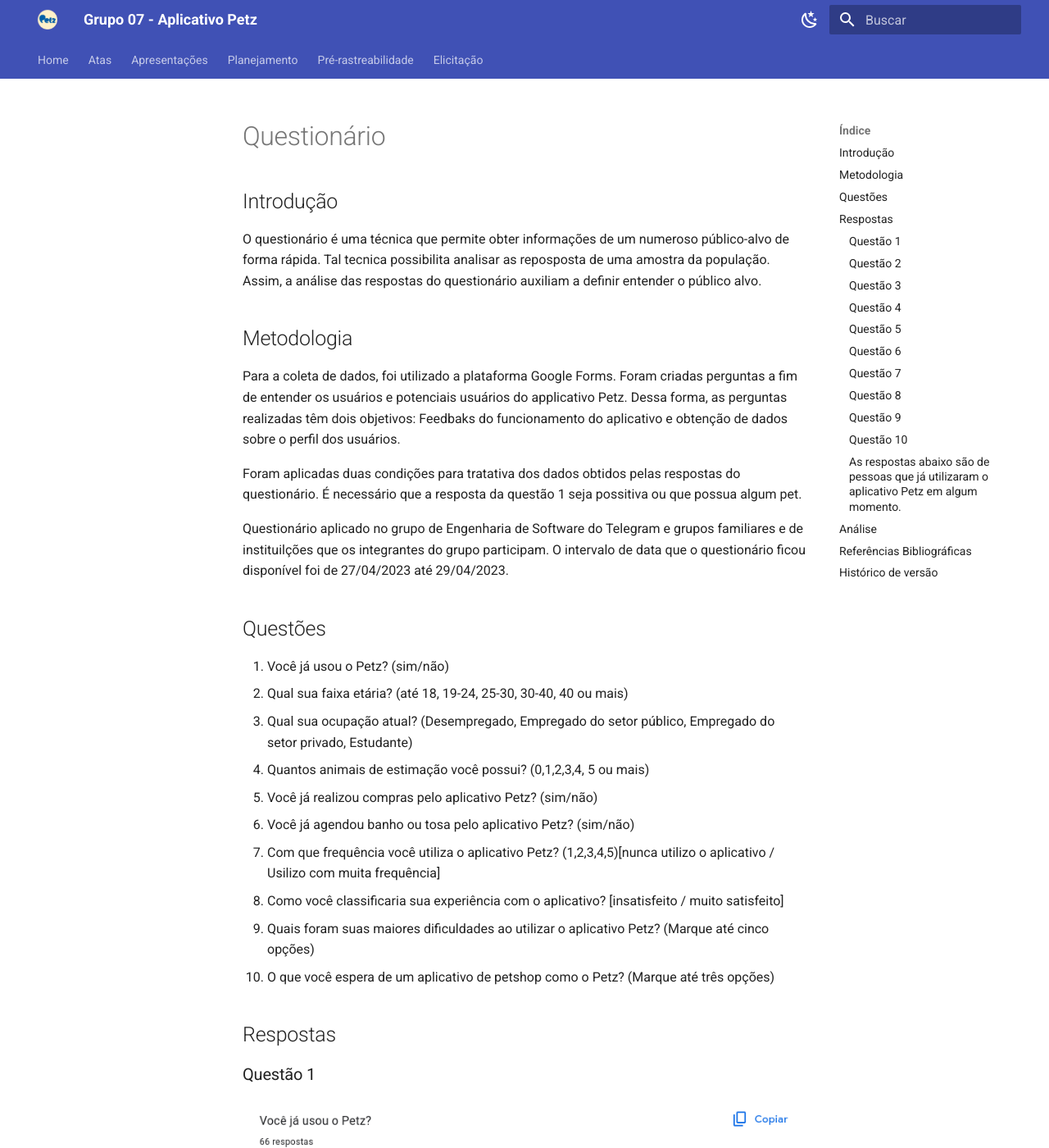
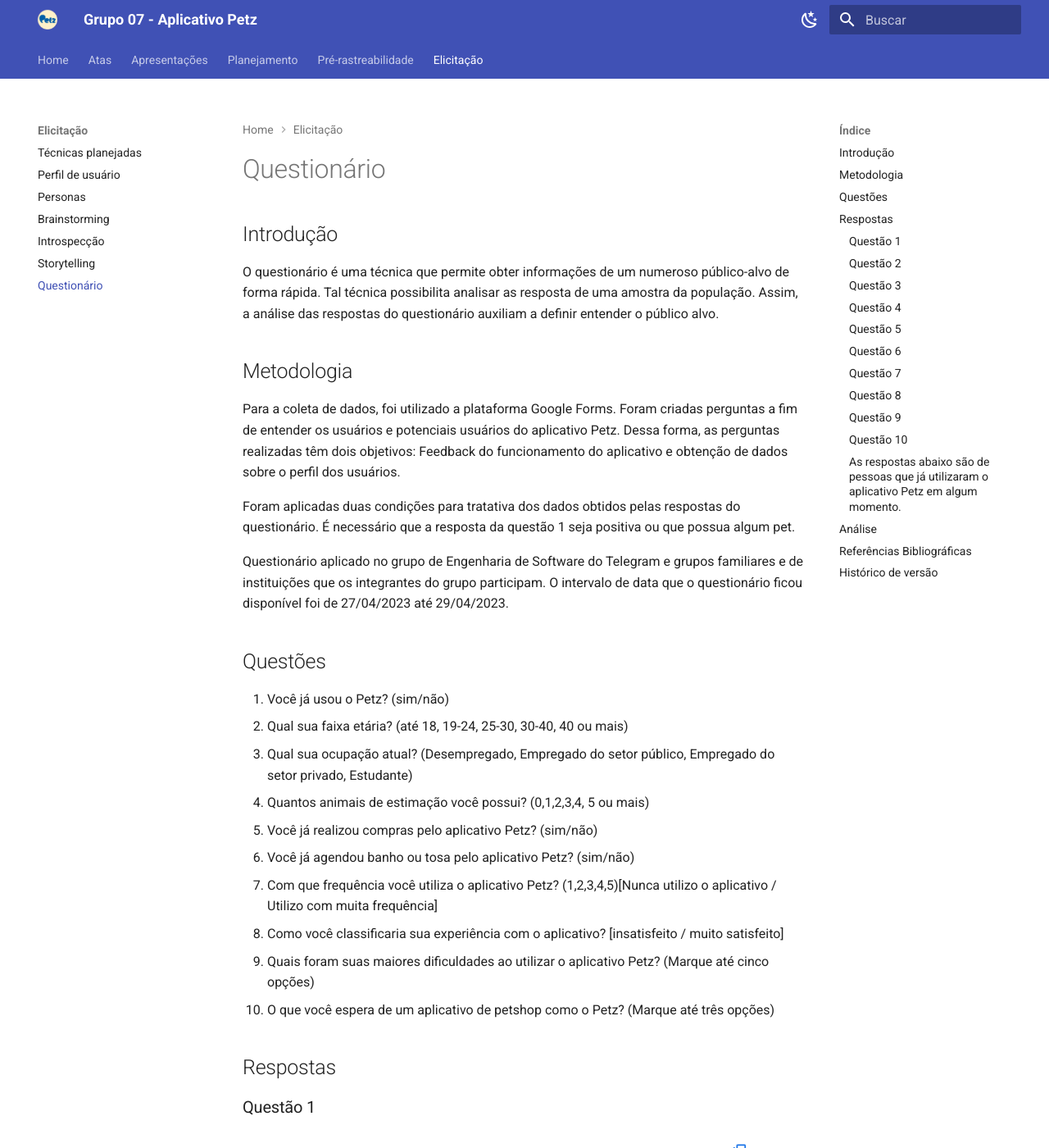
Before and after one commit to Requisitos-de-Software/2023.1-Petz, an MkDocs documentation site: the page built from docs/elicitacao/questionario.md, in a window 1280 px wide and 1400 px high. Shown: the whole window at 82% size. Built offline with MkDocs 1.6.1 and Material for MkDocs 9.7.7, drawn with Linux system fonts in a browser that asks for light colours; some of the changed text lies outside the part shown.

Commit message:
change: correção de erro de digitação e adição do questionário ao menu mkdocs

```diff
--- a/docs/elicitacao/questionario.md
+++ b/docs/elicitacao/questionario.md
@@ -2,15 +2,15 @@
 
 ## Introdução
 
-O questionário é uma técnica que permite obter informações de um numeroso público-alvo de forma rápida. Tal tecnica possibilita analisar as reposposta de uma amostra da população. Assim, a análise das respostas do questionário auxiliam a definir entender o público alvo.
+O questionário é uma técnica que permite obter informações de um numeroso público-alvo de forma rápida. Tal técnica possibilita analisar as resposta de uma amostra da população. Assim, a análise das respostas do questionário auxiliam a definir entender o público alvo.
 
 ## Metodologia
 
-Para a coleta de dados, foi utilizado a plataforma Google Forms. Foram criadas perguntas a fim de entender os usuários e potenciais usuários do applicativo Petz. Dessa forma, as perguntas realizadas têm dois objetivos: Feedbaks do funcionamento do aplicativo e obtenção de dados sobre o perfil dos usuários.
+Para a coleta de dados, foi utilizado a plataforma Google Forms. Foram criadas perguntas a fim de entender os usuários e potenciais usuários do aplicativo Petz. Dessa forma, as perguntas realizadas têm dois objetivos: Feedback do funcionamento do aplicativo e obtenção de dados sobre o perfil dos usuários.
 
-Foram aplicadas duas condições para tratativa dos dados obtidos pelas respostas do questionário. É necessário que a resposta da questão 1 seja possitiva ou que possua algum pet.
+Foram aplicadas duas condições para tratativa dos dados obtidos pelas respostas do questionário. É necessário que a resposta da questão 1 seja positiva ou que possua algum pet.
 
-Questionário aplicado no grupo de Engenharia de Software do Telegram e grupos familiares e de instituilções que os integrantes do grupo participam. O intervalo de data que o questionário ficou disponível foi de 27/04/2023 até 29/04/2023.
+Questionário aplicado no grupo de Engenharia de Software do Telegram e grupos familiares e de instituições que os integrantes do grupo participam. O intervalo de data que o questionário ficou disponível foi de 27/04/2023 até 29/04/2023.
 
 
 ## Questões
@@ -21,7 +21,7 @@
 4. Quantos animais de estimação você possui? (0,1,2,3,4, 5 ou mais)
 5. Você já realizou compras pelo aplicativo Petz? (sim/não)
 6. Você já agendou banho ou tosa pelo aplicativo Petz? (sim/não)
-7. Com que frequência você utiliza o aplicativo Petz? (1,2,3,4,5)[nunca utilizo o aplicativo / Usilizo com muita frequência]
+7. Com que frequência você utiliza o aplicativo Petz? (1,2,3,4,5)[Nunca utilizo o aplicativo / Utilizo com muita frequência]
 8. Como você classificaria sua experiência com o aplicativo? [insatisfeito / muito satisfeito]
 9. Quais foram suas maiores dificuldades ao utilizar o aplicativo Petz? (Marque até cinco opções)
 10. O que você espera de um aplicativo de petshop como o Petz?  (Marque até três opções)
--- a/mkdocs.yml
+++ b/mkdocs.yml
@@ -46,6 +46,7 @@
     - Brainstorming: elicitacao/brainstorming.md
     - Introspecção: elicitacao/introspeccao.md
     - Storytelling: elicitacao/Storytelling.md
+    - Questionário: elicitacao/questionario.md
 
 markdown_extensions:
   - tables
```
Also changed, not shown: other parts of docs/elicitacao/questionario.md (+3 -3 lines).
